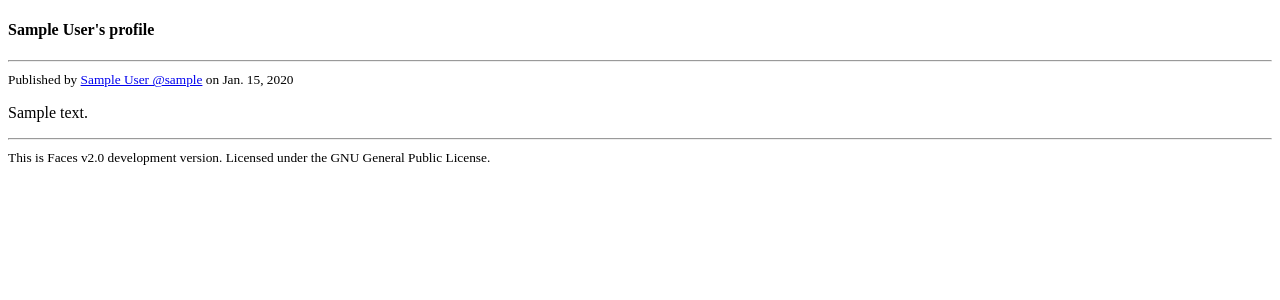
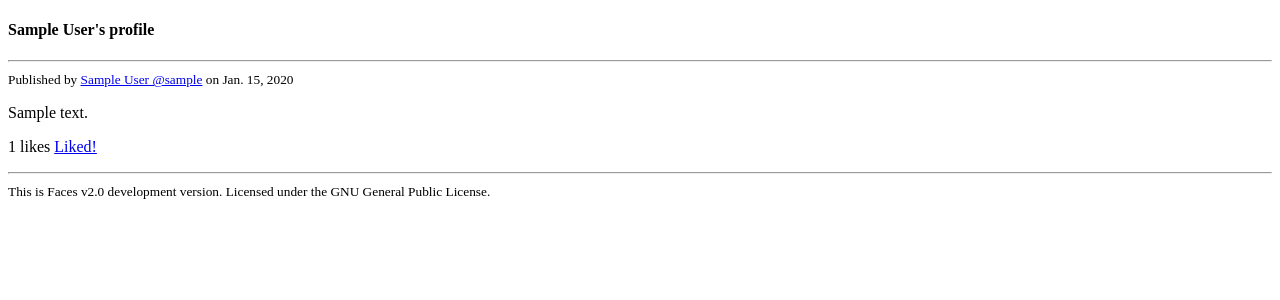
Before and after one commit to jankrop/faces, a Django app: a page that uses templates/base.html in a window 1280 px wide. Shown: the part 47-347 px from the top of the page. Run offline with Django 4.2, Linux system fonts and the light colour scheme; a user stored in the database is signed in; tables that the repository leaves empty hold one stand-in row (values such as "Sample post").

Commit message:
Added likes

```diff
--- a/faces/models.py
+++ b/faces/models.py
@@ -13,6 +13,7 @@ class Post(models.Model):
 	date = models.DateTimeField()
 	content = models.TextField()
 	identifier = models.CharField(max_length=2)
+	likes = models.ManyToManyField(User, related_name='liked_posts')
 
 	def save(self, *args, **kwargs):
 		if not self.identifier:
--- a/faces/views.py
+++ b/faces/views.py
@@ -1,6 +1,6 @@
 from django.shortcuts import render, get_object_or_404
 from django.contrib.auth.decorators import login_required
-from django.http import HttpResponseRedirect
+from django.http import HttpResponseRedirect, JsonResponse
 from django.urls import reverse
 from datetime import datetime
 from .models import Post, User
@@ -30,15 +30,17 @@ def create_post(request):
 @login_required
 def profile(request, username):
 	user = get_object_or_404(User, username=username)
-	return render(request, 'profile.html', {'user': user})
+	return render(request, 'profile.html', {'viewed_user': user})
 
 
+@login_required
 def post(request, username, identifier):
 	user = get_object_or_404(User, username=username)
 	post_object = get_object_or_404(Post, author=user, identifier=identifier)
 	return render(request, 'post.html', {'post': post_object})
 
 
+@login_required
 def browse(request):
 	matches = []
 	if request.GET:
@@ -47,5 +49,21 @@ def browse(request):
 			query = form.cleaned_data['query'].lower()
 			matches = User.objects.filter(username__contains=query)
 	form = SearchForm()
+	return render(request, 'browse.html', {'form': form, 'matches': matches})
 
-	return render(request, 'browse.html', {'form': form, 'matches': matches})
+
+@login_required
+def like(request, username, identifier):
+	user = get_object_or_404(User, username=username)
+	post_object = get_object_or_404(Post, author=user, identifier=identifier)
+	result = {}
+
+	if post_object.likes.contains(request.user):
+		post_object.likes.remove(request.user)
+		result['actionType'] = 'dislike'
+	else:
+		post_object.likes.add(request.user)
+		result['actionType'] = 'like'
+
+	post_object.save()
+	return JsonResponse(result)
--- a/faces2/urls.py
+++ b/faces2/urls.py
@@ -24,5 +24,6 @@ urlpatterns = [
     path('create/', views.create_post, name='create_post'),
     path('@<slug:username>', views.profile, name='profile'),
     path('@<slug:username>/<slug:identifier>', views.post, name='post'),
+    path('@<slug:username>/<slug:identifier>/like', views.like, name='like'),
     path('browse/', views.browse, name='browse'),
 ]
--- a/templates/base.html
+++ b/templates/base.html
@@ -3,6 +3,11 @@
 <head>
     <meta charset="UTF-8">
     {% block style %}{% endblock %}
+    <!-- jQuery -->
+    <script src="https://code.jquery.com/jquery-3.6.1.js"
+            integrity="sha256-3zlB5s2uwoUzrXK3BT7AX3FyvojsraNFxCc2vC/7pNI="
+            crossorigin="anonymous">
+    </script>
     <title>{% block title %}{% endblock %}</title>
 </head>
 <body>
--- a/templates/create_post.html
+++ b/templates/create_post.html
@@ -5,7 +5,7 @@
 {% block main %}
     <form method="post" action="{% url 'create_post' %}">
         {% csrf_token %}
-        {{ form }}
-        <input type="submit" value="Submit">
+        {{ form.content }} <br>
+        <input type="submit">
     </form>
 {% endblock %}
--- a/templates/profile.html
+++ b/templates/profile.html
@@ -1,18 +1,68 @@
 {% extends 'base.html' %}
 
-{% block title %}{{ user.first_name }}'s profile at Faces{% endblock %}
+{% block title %}{{ viewed_user.first_name }}'s profile at Faces{% endblock %}
 
 {% block main %}
-    <h4>{{ user.first_name }} {{ user.last_name }}'s profile</h4>
-    {% if user.post_set %}
-        {% for post in user.post_set.all reversed %}
+    <h4>{{ viewed_user.first_name }} {{ viewed_user.last_name }}'s profile</h4>
+    {% if viewed_user.post_set %}
+        {% for post in viewed_user.post_set.all reversed %}
             <hr>
             <small>
                 Published by
-                <a href="{% url 'profile' user.username %}">{{ user.first_name }} {{ user.last_name }} @{{ user.username }}</a>
+                <a href="{% url 'profile' viewed_user.username %}">{{ viewed_user.first_name }} {{ viewed_user.last_name }} @{{ viewed_user.username }}</a>
                 on {{ post.date.date }}
             </small>
             <p>{{ post.content }}</p>
+            <p>
+                <span id="likes-{{ viewed_user.username }}-{{ post.identifier }}">{{ post.likes.count }}</span> likes
+                <a href="javascript:like_objects['{{ viewed_user }}']['{{ post.identifier }}'].like()" id="like-{{ viewed_user.username }}-{{ post.identifier }}">
+                    {% if post in user.liked_posts.all %}
+                        Liked!
+                    {% else %}
+                        Like
+                    {% endif %}
+                </a>
+            </p>
         {% endfor %}
     {% endif %}
 {% endblock %}
+
+{% block script %}
+    <script>
+        class Like {
+            constructor(username, id, likes) {
+                this.username = '{{ viewed_user.username }}'
+                this.id = id;
+                this.likes = likes;
+            }
+
+            like() {
+                $.ajax({
+                    // I had to hardcode the URL to pass the arguments
+                    // I really want to follow DRY, so I made the Like class
+                    url: "/@" + this.username + '/' + this.id + '/like',
+                    success: (response) => {
+                        const likes = $('#likes-' + this.username + '-' + this.id)
+                        if (response.actionType == 'like') {
+                            likes.html(parseInt(likes.html()) + 1)
+                            $('#like-' + this.username + '-' + this.id).html('Liked!')
+                        } else if (response.actionType == 'dislike') {
+                            likes.html(parseInt(likes.html()) - 1)
+                            $('#like-' + this.username + '-' + this.id).html('Like')
+                        }
+                    },
+                    error: (response) => {
+                        console.error('Error while sending like')
+                    }
+                })
+            }
+        }
+        const like_objects = {
+            {{ viewed_user }}: {
+                {% for post in viewed_user.post_set.all %}
+                    {{ post.identifier }}: new Like('{{ viewed_user }}', '{{ post.identifier }}', {{ post.likes.count }})
+                {% endfor %}
+            }
+        }
+    </script>
+{% endblock %}
```
